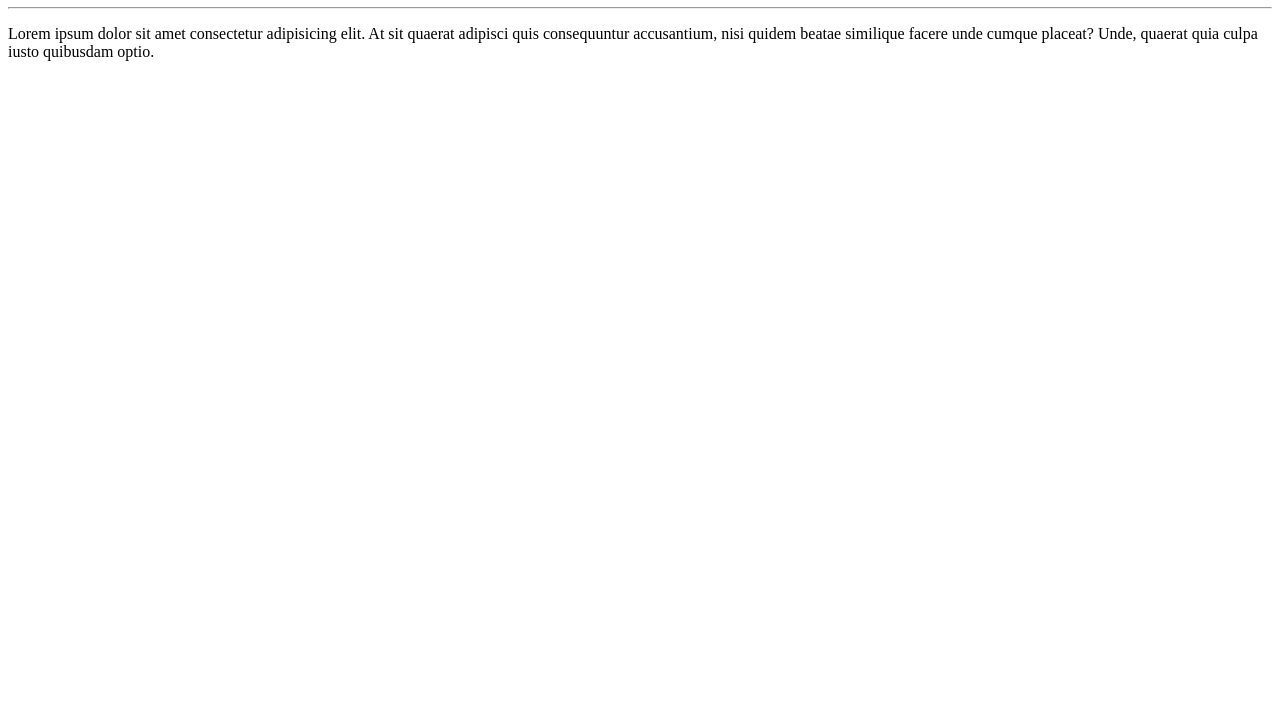
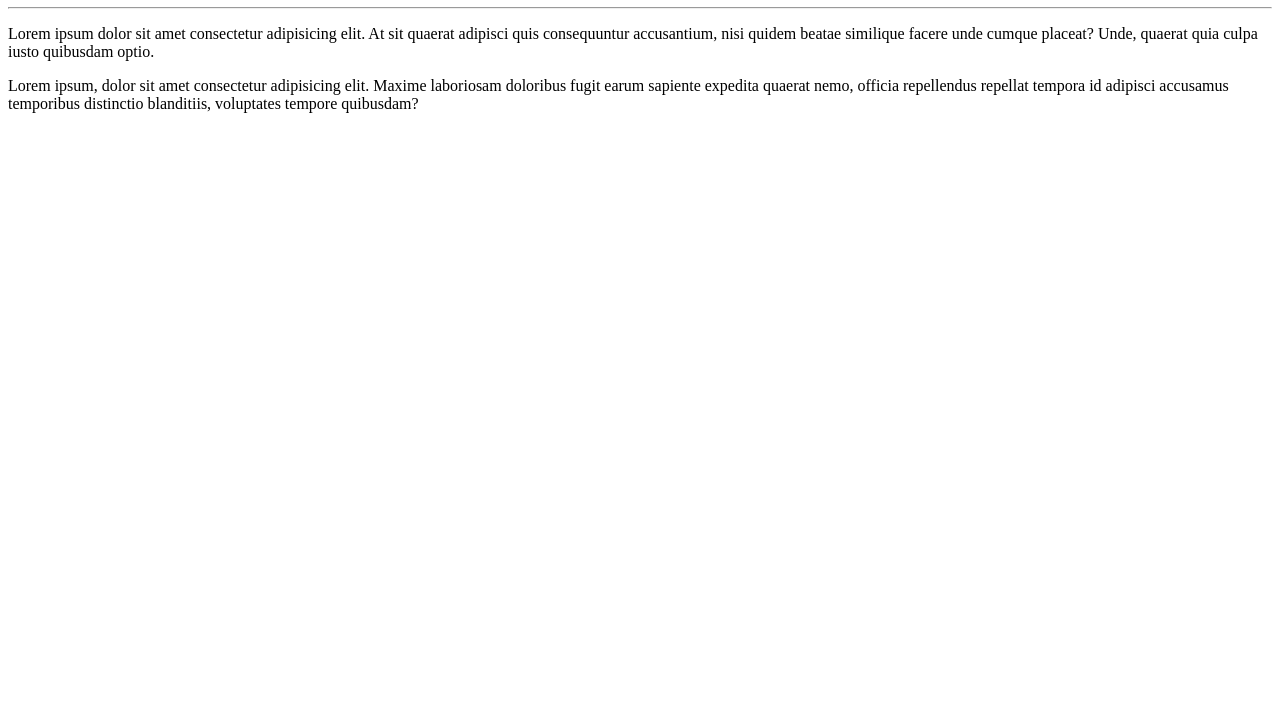
Before and after one commit to malaquiasdeoliveira/Ola-Mundo, a plain HTML site: page site-exemplo/index.html in a window 1280 px wide. Shown: the part 73-800 px from the top of the page. Drawn offline with Linux system fonts and the light colour scheme.

Commit message:
Adicionei um parágrafo

```diff
--- a/site-exemplo/index.html
+++ b/site-exemplo/index.html
@@ -9,6 +9,6 @@
     <h1>Olá, Mundo!</h1>
     <hr>
     <p>Lorem ipsum dolor sit amet consectetur adipisicing elit. At sit quaerat adipisci quis consequuntur accusantium, nisi quidem beatae similique facere unde cumque placeat? Unde, quaerat quia culpa iusto quibusdam optio.</p>
-
+    <p>Lorem ipsum, dolor sit amet consectetur adipisicing elit. Maxime laboriosam doloribus fugit earum sapiente expedita quaerat nemo, officia repellendus repellat tempora id adipisci accusamus temporibus distinctio blanditiis, voluptates tempore quibusdam?</p>
 </body>
 </html>
```
